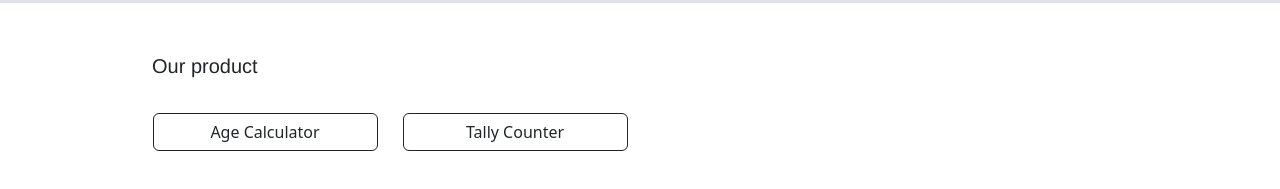
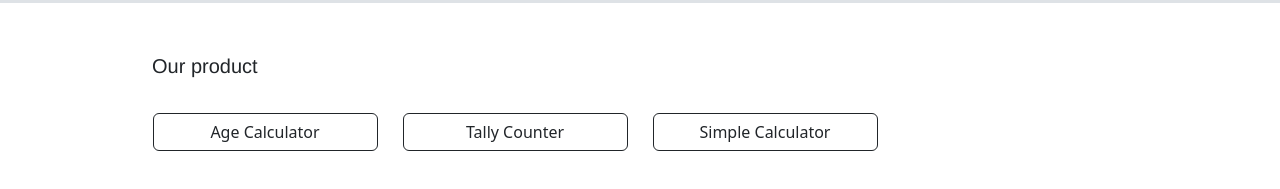
Before and after one commit to aniket-ah10/num, a plain HTML site: page index.html in a window 1280 px wide. Shown: the part 43-232 px from the top of the page. Drawn offline with nearby package versions, Linux system fonts and the light colour scheme.

Commit message:
attaching calculator page

```diff
--- a/index.html
+++ b/index.html
@@ -24,7 +24,9 @@
                 <div class="col-lg-3 col-md-4 pt-lg-3 col-sm-6 g-0 pt-2">
                     <a type="button" class="btn btn-outline-dark" style="width: 90%;" href="./counter-folder/counter.html">Tally Counter</a>
                 </div>
-
+                <div class="col-lg-3 col-md-4 pt-lg-3 col-sm-6 g-0 pt-2">
+                    <a type="button" class="btn btn-outline-dark" style="width: 90%;" href="./simple-calculator/calculator.html">Simple Calculator</a>
+                </div>
             </div>
         </div>
     </div>
```
